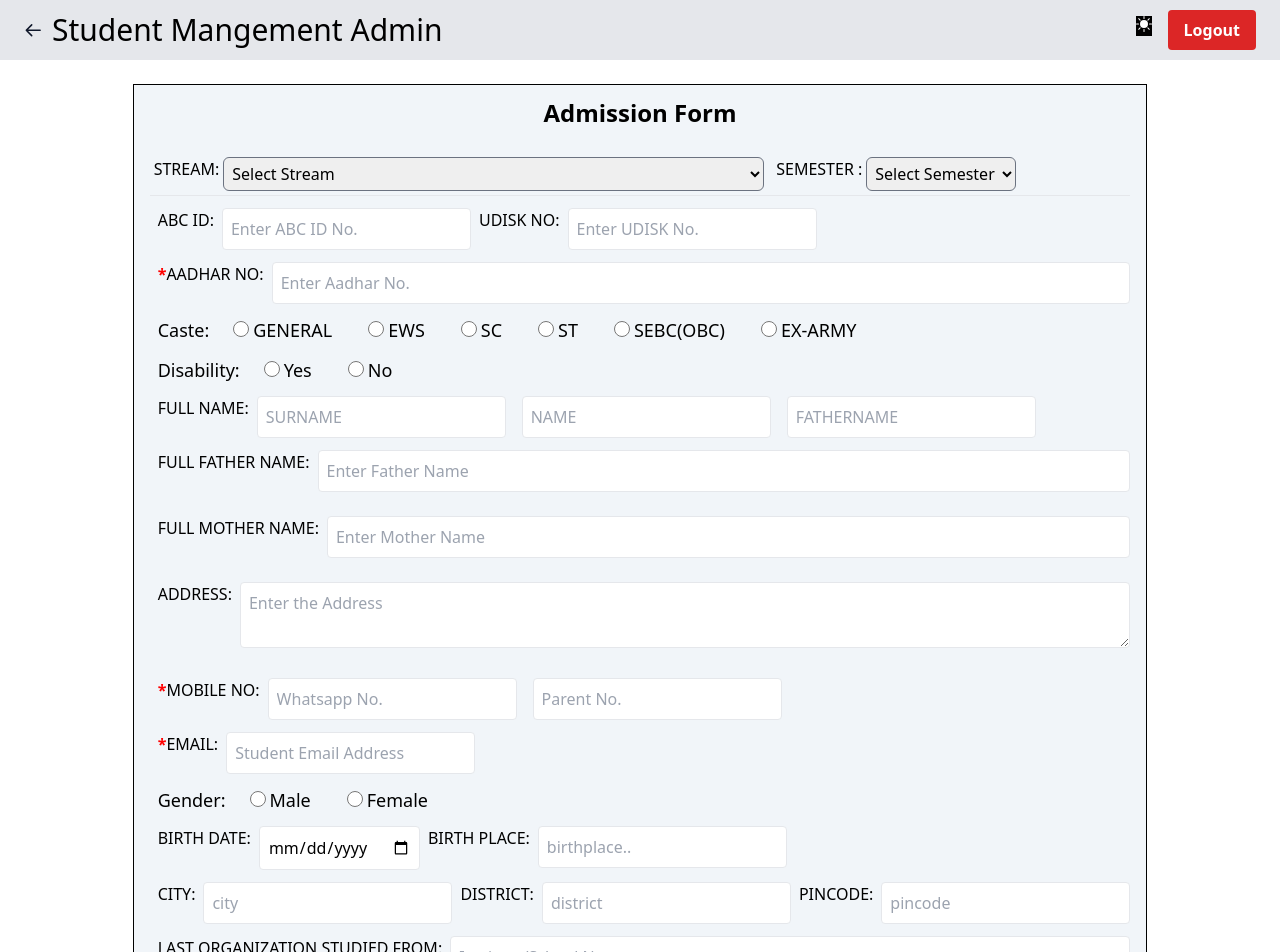
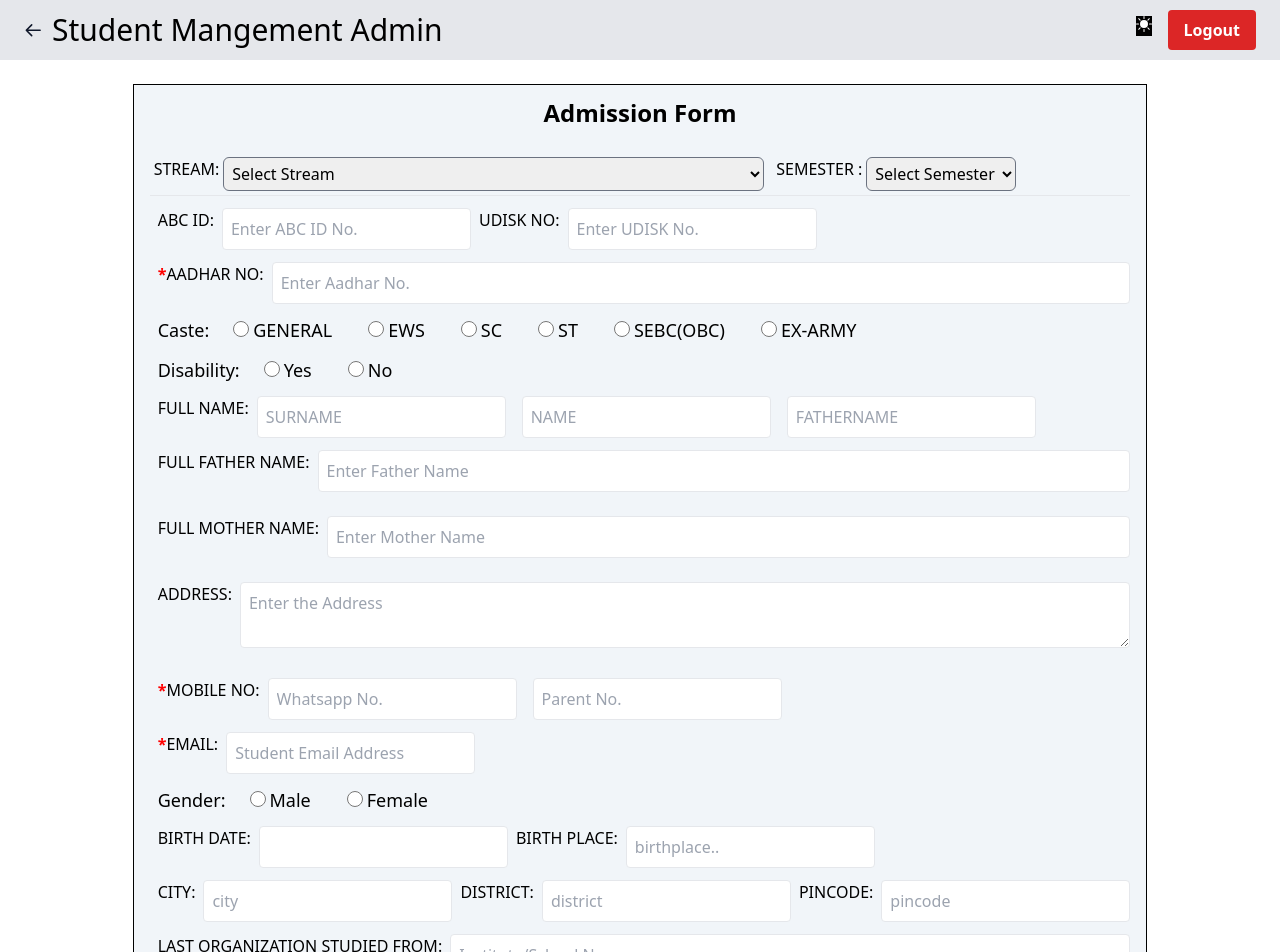
Before and after one commit to drashtipadia/student-mangement-frontend, a React (Vite) app: page /admissionForm in a window 1280 px wide. Shown: the top 952 px of the page. Built offline with nearby package versions, Linux system fonts and the light colour scheme.

Commit message:
feat: type alias  to Input component

```diff
--- a/src/Component/Input.jsx
+++ b/src/Component/Input.jsx
@@ -1,25 +1,31 @@
 import { Badge } from "./Badge";
 
+/**
+ *
+ * @typedef {{
+ * label: string;
+ * errorMessage: string;
+ * disabled: boolean;
+ * } & React.AllHTMLAttributes<HTMLInputElement>} InputProps
+ */
+
+/**
+ * @param {InputProps} _props
+ * @returns {React.ReactNode}
+ */
 export function Input({
   label = "",
+  errorMessage = "",
+  disabled = false,
   type,
-  name,
-  value,
-  onChange,
-  min = null,
-  max = null,
-  placeholder,
-  accept = null,
-  required = false,
-  errorMessage = "",
-  disabled = false
-}) {
+  ...otherProps
+} = _props) {
   return (
     <>
       <div className="flex ">
         <div className="flex-wrap min-w-fit md:m-0">
           <label className="uppercase px-2 text-center" htmlFor={name}>
-            {required && <Badge />}
+            {otherProps.required && <Badge />}
             {label}
           </label>
         </div>
@@ -27,28 +33,15 @@ export function Input({
         <div className="w-full md:mb-3">
           {type !== "textarea" ? (
             <input
-              type={type}
-              id={name}
-              name={name}
-              value={value}
               className=" w-full  bg-white border rounded p-2 focus:outline-none  focus:border-black"
-              onChange={onChange}
-              min={min}
-              max={max}
-              placeholder={placeholder}
-              accept={accept}
               spellCheck="false"
+              {...otherProps}
               disabled={disabled}
             />
           ) : (
             <textarea
-              id={name}
-              name={name}
-              value={value}
               className=" w-full  text-gray-700 border rounded p-2  focus:outline-none  focus:border-gray-500"
-              onChange={onChange}
-              placeholder={placeholder}
-              spellCheck="false"
+              {...otherProps}
               disabled={disabled}
             />
           )}
--- a/src/views/AdmissionForm.jsx
+++ b/src/views/AdmissionForm.jsx
@@ -24,7 +24,6 @@ function AdmissionForm() {
     main_subject: "",
     first_secondary_subject: "",
     tertiary_secondary_subject: "",
-    gr_no: "",
     enrollment_no: "",
     abc_id: "",
     udisk_no: "",
@@ -137,7 +136,7 @@ function AdmissionForm() {
 
   const STREAM = STREAM_ACRONYMS;
 
-  const GR_PREFIX = "GR-" + INSTITUTE_TYPE + "-" + STREAM[user.stream] + "-";
+  // const GR_PREFIX = "GR-" + INSTITUTE_TYPE + "-" + STREAM[user.stream] + "-";
 
   const handleSubmit = async (e) => {
     e.preventDefault();
@@ -146,17 +145,17 @@ function AdmissionForm() {
     if (!valid) return;
     setSubmitting(valid);
 
-    let [res, err] = await safeFetch(
-      `http://${SERVER_HOST}:${SERVER_PORT}/last-gr/`
-    );
-    handleError(err);
+    // let [res, err] = await safeFetch(
+    //   `http://${SERVER_HOST}:${SERVER_PORT}/last-gr/`
+    // );
+    // handleError(err);
 
-    const gr = Number(res.gr_no);
-    const appendGR = gr + 1;
+    // const gr = Number(res.gr_no);
+    // const appendGR = gr + 1;
 
-    user.gr_no = `${GR_PREFIX}${appendGR}`;
+    // user.gr_no = `${GR_PREFIX}${appendGR}`;
 
-    if (user.gr_no) {
+    // if (user.gr_no) {
     const submitData = new FormData();
     Object.entries(user).forEach(([key, value]) => {
       if (user[key] !== null) {
@@ -181,7 +180,7 @@ function AdmissionForm() {
       console.log(res);
       setSubmitting(true);
     }
-    }
+    // }
     setSubmitting(false);
   };
 
```
Lines whose indentation alone changed are shown as unchanged.
